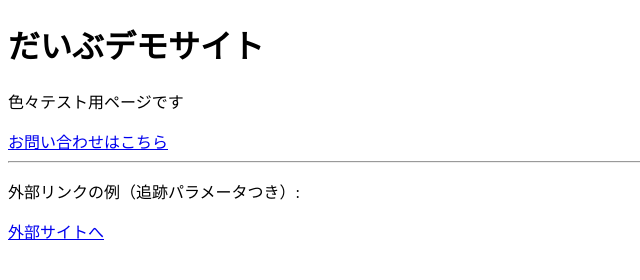
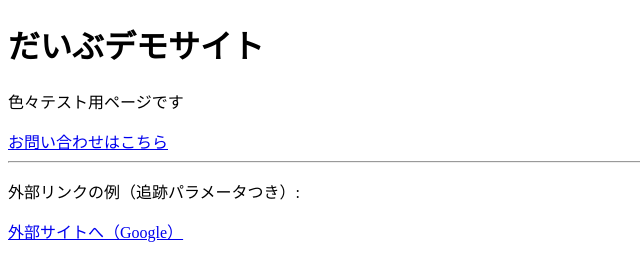
Before and after one commit to maonakahara/maonakahara.github.io, a plain HTML site: page index.html in a window 1280 px wide. Shown: the full height of the page, 0-640 px from the left. Drawn offline with Linux system fonts and the light colour scheme.

Commit message:
Update index.html

```diff
--- a/index.html
+++ b/index.html
@@ -41,6 +41,6 @@
 
   <hr>
   <p>外部リンクの例（追跡パラメータつき）:</p>
-  <a href="https://example.com" class="tracked" data-param="utm_source=maosite&utm_medium=blog">外部サイトへ</a>
+  <a href="https://google.com" class="tracked" data-param="utm_source=maosite&utm_medium=blog">外部サイトへ（Google）</a>
 </body>
 </html>
```
